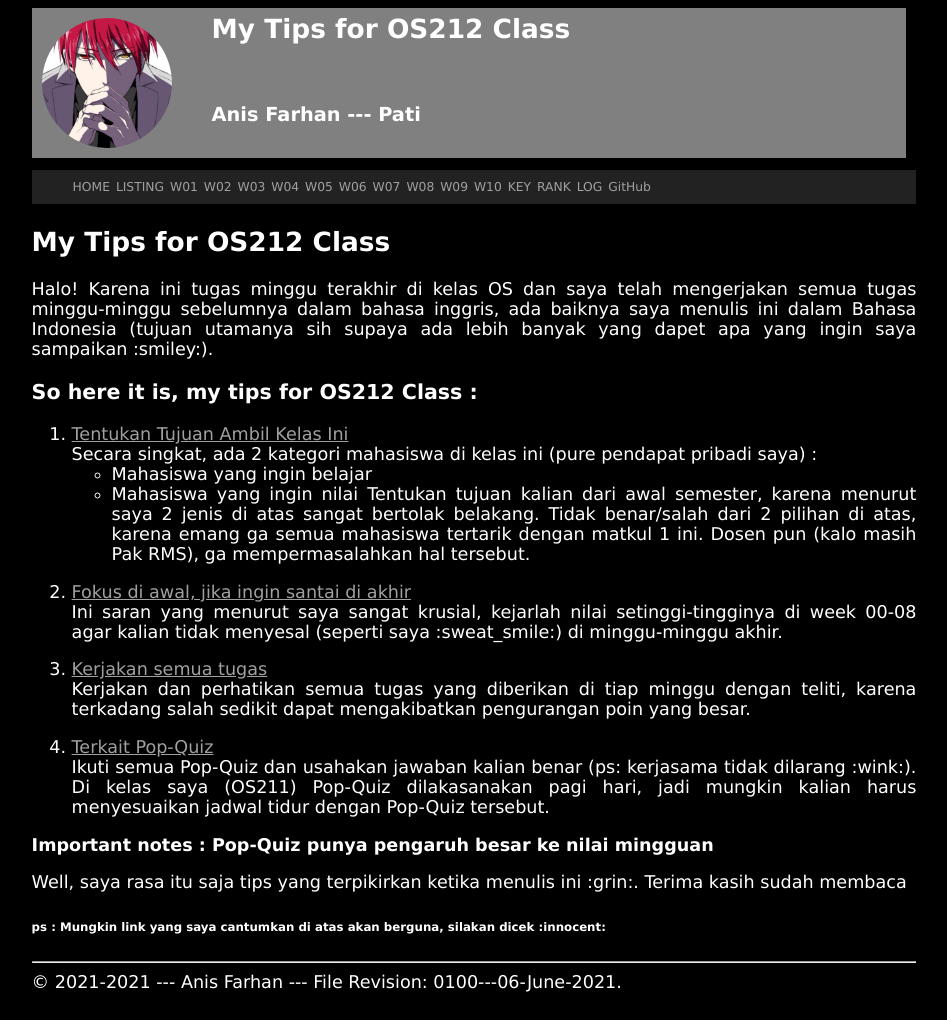
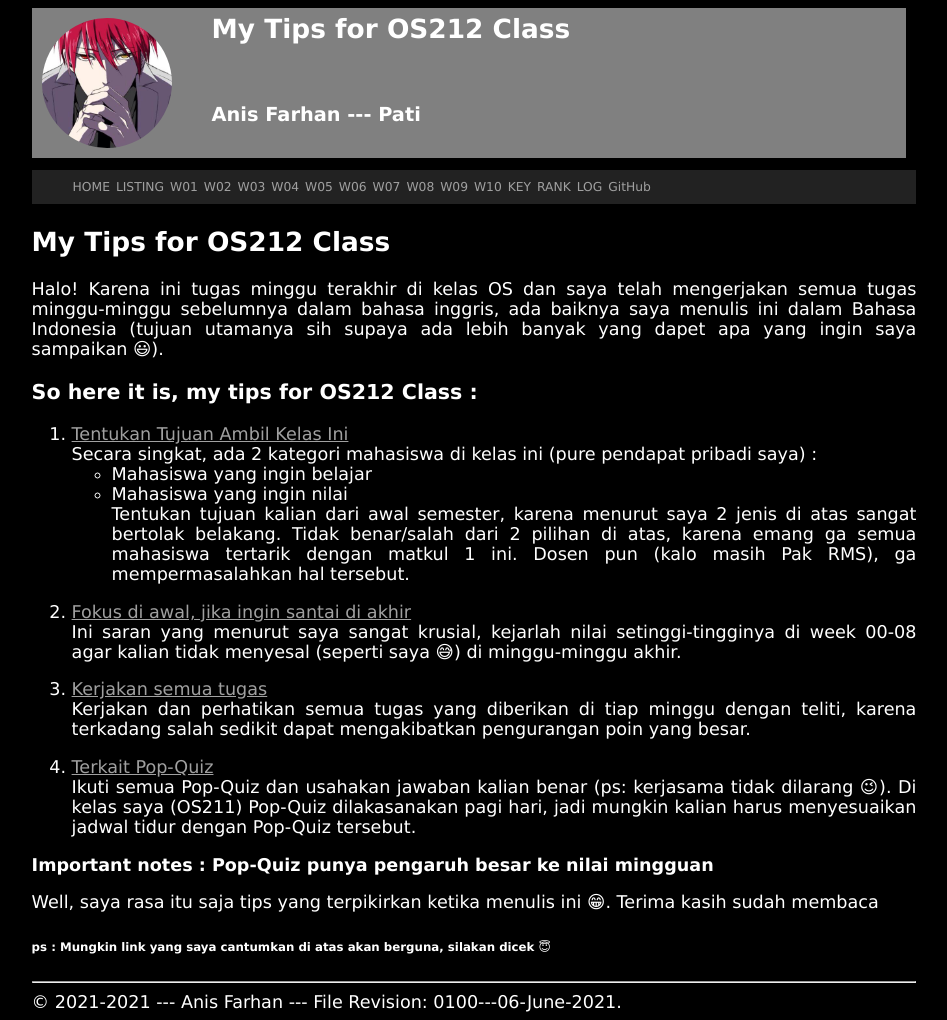
Before and after one commit to anisfarhan/os211, a Jekyll site: the page built from w10.md, in a window 1280 px wide. Shown: the whole page, without its empty margins (166-1113 px from the left). Built offline with Jekyll 4.4.1, drawn with Linux system fonts in a browser that asks for light colours; our own code applies the rules of GitHub Pages for plain Markdown files.

Commit message:
OS211 anisfarhan DONE

```diff
--- a/w10.md
+++ b/w10.md
@@ -4,28 +4,28 @@ permalink: /W10/
 ---
 
 # My Tips for OS212 Class
-Halo! Karena ini tugas minggu terakhir di kelas OS dan saya telah mengerjakan semua tugas minggu-minggu sebelumnya dalam bahasa inggris, ada baiknya saya menulis ini dalam Bahasa Indonesia (tujuan utamanya sih supaya ada lebih banyak yang dapet apa yang ingin saya sampaikan :smiley:).
+Halo! Karena ini tugas minggu terakhir di kelas OS dan saya telah mengerjakan semua tugas minggu-minggu sebelumnya dalam bahasa inggris, ada baiknya saya menulis ini dalam Bahasa Indonesia (tujuan utamanya sih supaya ada lebih banyak yang dapet apa yang ingin saya sampaikan 😃).
 
 ### So here it is, my tips for OS212 Class :
 
 1. [Tentukan Tujuan Ambil Kelas Ini](http://gg.gg/anisfarhan_top10_1)<br>
 Secara singkat, ada 2 kategori mahasiswa di kelas ini (pure pendapat pribadi saya) :
 + Mahasiswa yang ingin belajar
-+ Mahasiswa yang ingin nilai
++ Mahasiswa yang ingin nilai <br>
 Tentukan tujuan kalian dari awal semester, karena menurut saya 2 jenis di atas sangat bertolak belakang.
 Tidak benar/salah dari 2 pilihan di atas, karena emang ga semua mahasiswa tertarik dengan matkul 1 ini.
 Dosen pun (kalo masih Pak RMS), ga mempermasalahkan hal tersebut.
 
 2. [Fokus di awal, jika ingin santai di akhir](http://gg.gg/anisfarhan_top10_2)<br>
-Ini saran yang menurut saya sangat krusial, kejarlah nilai setinggi-tingginya di week 00-08 agar kalian tidak menyesal (seperti saya :sweat_smile:) di minggu-minggu akhir.
+Ini saran yang menurut saya sangat krusial, kejarlah nilai setinggi-tingginya di week 00-08 agar kalian tidak menyesal (seperti saya 😅) di minggu-minggu akhir.
 
 3. [Kerjakan semua tugas](http://gg.gg/anisfarhan_top10_3)<br>
 Kerjakan dan perhatikan semua tugas yang diberikan di tiap minggu dengan teliti, karena terkadang salah sedikit dapat mengakibatkan pengurangan poin yang besar.
 
 4. [Terkait Pop-Quiz](http://gg.gg/anisfarhan_top10_4)<br>
-Ikuti semua Pop-Quiz dan usahakan jawaban kalian benar (ps: kerjasama tidak dilarang :wink:). Di kelas saya (OS211) Pop-Quiz dilakasanakan pagi hari, jadi mungkin kalian harus menyesuaikan jadwal tidur dengan Pop-Quiz tersebut.
+Ikuti semua Pop-Quiz dan usahakan jawaban kalian benar (ps: kerjasama tidak dilarang 😉). Di kelas saya (OS211) Pop-Quiz dilakasanakan pagi hari, jadi mungkin kalian harus menyesuaikan jadwal tidur dengan Pop-Quiz tersebut.
 
 **Important notes : Pop-Quiz punya pengaruh besar ke nilai mingguan**
 
-Well, saya rasa itu saja tips yang terpikirkan ketika menulis ini :grin:. Terima kasih sudah membaca
-###### ps : Mungkin link yang saya cantumkan di atas akan berguna, silakan dicek :innocent:
+Well, saya rasa itu saja tips yang terpikirkan ketika menulis ini 😁. Terima kasih sudah membaca
+###### ps : Mungkin link yang saya cantumkan di atas akan berguna, silakan dicek 😇
```
